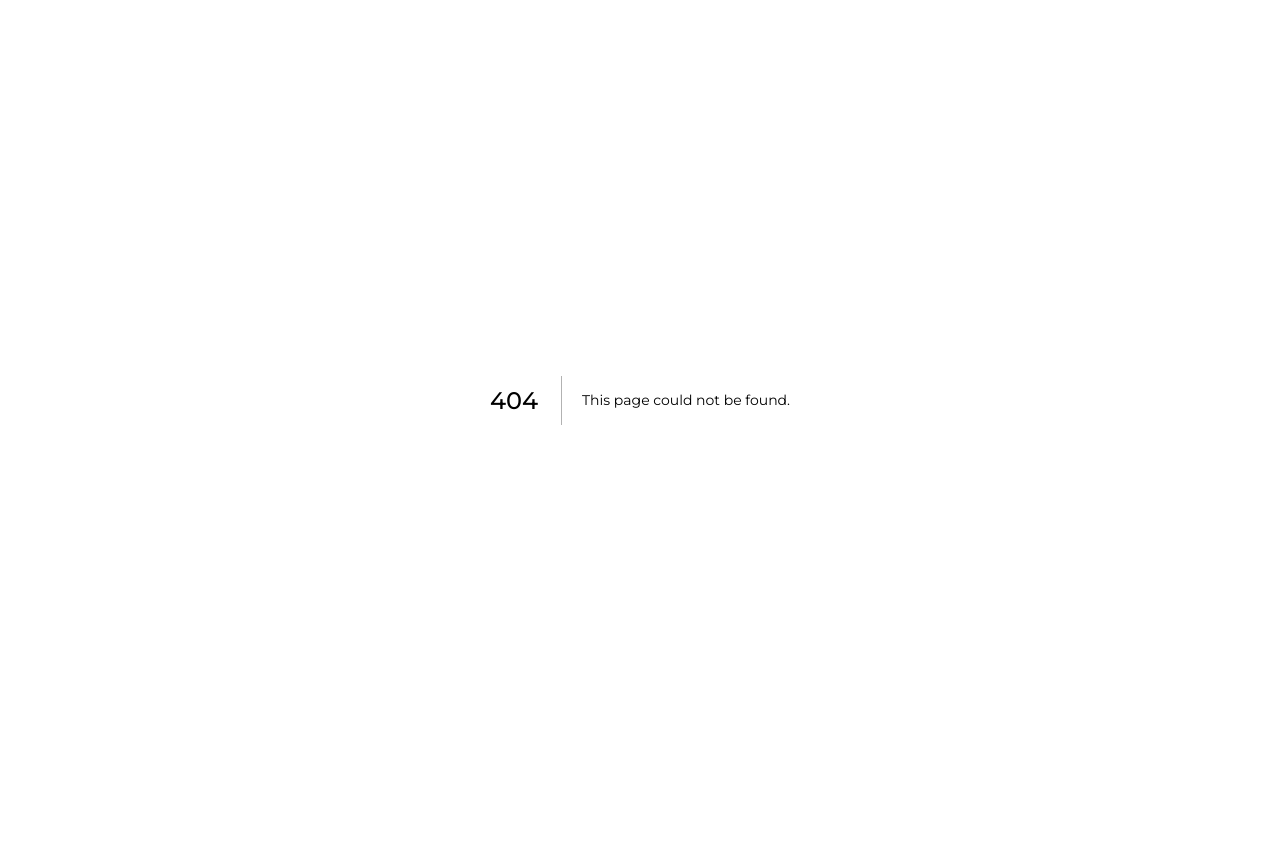
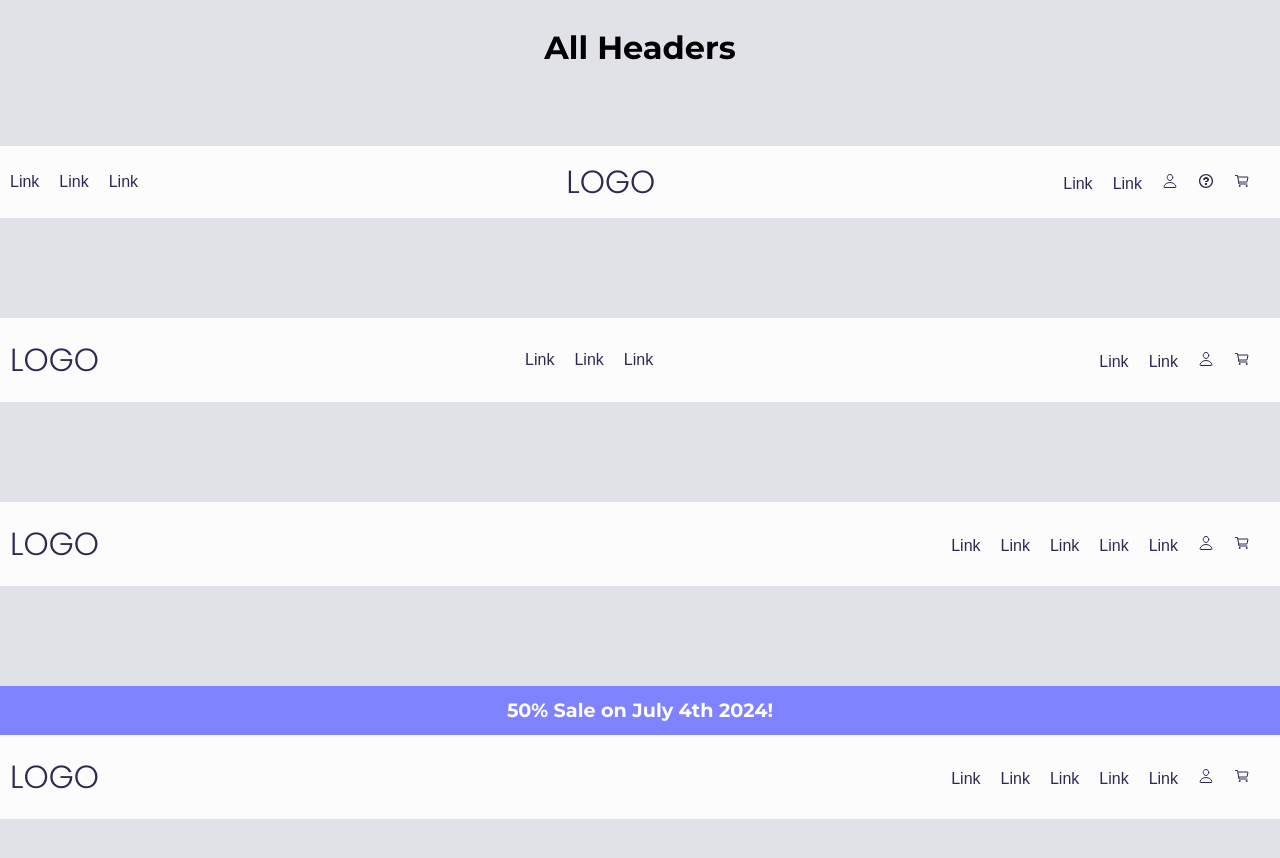
Before and after one commit to alphageekdom/nextjs-static-files, a Next.js app in the folder shopify-static/: page /headers in a window 1280 px wide. Before the commit this address had no page. Shown: the top 858 px of the page. Before the commit the page ends 800 px from the top, so only its background shows below. Built offline with nearby package versions, Linux system fonts and the light colour scheme.

Commit message:
finished navbars/headers

```diff
--- /dev/null
+++ b/shopify-static/src/components/announceBar/AnnounceBar.js
@@ -0,0 +1,3 @@
+export default function AnnounceBar() {
+  return <div className='announce-bar'>50% Sale on July 4th 2024!</div>;
+}
--- /dev/null
+++ b/shopify-static/src/components/announceBar/AnnounceBar.scss
@@ -0,0 +1,10 @@
+.announce-bar {
+  display: flex;
+  justify-content: center;
+  align-items: center;
+  padding: 15px 0;
+  font-size: 1.2rem;
+  background: #8083ff;
+  color: white;
+  font-weight: 700;
+}
--- a/shopify-static/src/components/components.scss
+++ b/shopify-static/src/components/components.scss
@@ -1,3 +1,6 @@
 @use './header/Header1/Header1.scss';
 @use './header/Header2/Header2.scss';
 @use './header/Header3/Header3.scss';
+@use './header/Header4/Header4.scss';
+@use './announceBar/AnnounceBar.scss';
+@use './layouts/ShowLayout.scss';
--- a/shopify-static/src/components/header/Header2/Header2.scss
+++ b/shopify-static/src/components/header/Header2/Header2.scss
@@ -3,9 +3,10 @@
   flex-direction: row;
   justify-content: space-between;
   align-items: center;
-  padding: 20px 10px;
   background: #fcfcfc;
   color: #1b1b1b;
+  padding: 0 10px;
+  height: 84px;
   a {
     font-family: sans-serif;
     text-decoration: none;
@@ -27,6 +28,10 @@
     a {
       font-size: 2rem;
       font-family: 'Poppins', sans-serif;
+      display: flex;
+      flex-direction: column;
+      justify-content: center;
+      align-items: center;
     }
   }
 }
--- a/shopify-static/src/components/header/Header3/Header3.scss
+++ b/shopify-static/src/components/header/Header3/Header3.scss
@@ -3,9 +3,10 @@
   flex-direction: row;
   justify-content: space-between;
   align-items: center;
-  padding: 20px 10px;
   background: #fcfcfc;
   color: #1b1b1b;
+  padding: 0 10px;
+  height: 84px;
   a {
     font-family: sans-serif;
     text-decoration: none;
@@ -27,6 +28,10 @@
     a {
       font-size: 2rem;
       font-family: 'Poppins', sans-serif;
+      display: flex;
+      flex-direction: column;
+      justify-content: center;
+      align-items: center;
     }
   }
 }
--- /dev/null
+++ b/shopify-static/src/components/header/Header4/Header4.js
@@ -0,0 +1,30 @@
+import AnnounceBar from '@/components/announceBar/AnnounceBar';
+import { IoPersonOutline } from 'react-icons/io5';
+import { IoCartOutline } from 'react-icons/io5';
+
+export default function Header4() {
+  return (
+    <>
+      <AnnounceBar />
+      <header className='header header4'>
+        <div className='header4__logo'>
+          <a href='/link'>LOGO</a>
+        </div>
+        <div className='header4__collections-nav'>
+          <a href='/link'>Link</a>
+          <a href='/link'>Link</a>
+          <a href='/link'>Link</a>
+          <a href='/link'>Link</a>
+          <a href='/link'>Link</a>
+          <a href='/link'>
+            <IoPersonOutline />
+          </a>
+
+          <a href='/cart'>
+            <IoCartOutline />
+          </a>
+        </div>
+      </header>
+    </>
+  );
+}
--- /dev/null
+++ b/shopify-static/src/components/header/Header4/Header4.scss
@@ -0,0 +1,37 @@
+.header4 {
+  display: flex;
+  flex-direction: row;
+  justify-content: space-between;
+  align-items: center;
+  background: #fcfcfc;
+  color: #1b1b1b;
+  padding: 0 10px;
+  height: 84px;
+  a {
+    font-family: sans-serif;
+    text-decoration: none;
+    color: #2c2952;
+    font-weight: 500;
+    &:hover {
+      color: #ff7518;
+    }
+  }
+
+  &__collections-nav {
+    a {
+      padding-right: 20px;
+      display: inline-block;
+    }
+  }
+
+  &__logo {
+    a {
+      font-size: 2rem;
+      font-family: 'Poppins', sans-serif;
+      display: flex;
+      flex-direction: column;
+      justify-content: center;
+      align-items: center;
+    }
+  }
+}
--- /dev/null
+++ b/shopify-static/src/components/layouts/ShowLayout.js
@@ -0,0 +1,7 @@
+export default function ShowLayout(props) {
+  return (
+    <>
+      <main>{props.children}</main>
+    </>
+  );
+}
--- /dev/null
+++ b/shopify-static/src/components/layouts/ShowLayout.scss
@@ -0,0 +1,10 @@
+h1 {
+  font-size: 2rem;
+  text-align: center;
+  display: block;
+  margin: 2rem 0;
+}
+
+.comp-space {
+  padding: 50px 0;
+}
--- /dev/null
+++ b/shopify-static/src/pages/headers.js
@@ -0,0 +1,25 @@
+import Header2 from '@/components/header/Header2/Header2';
+import ShowLayout from '../components/layouts/ShowLayout';
+import Header1 from '@/components/header/Header1/Header1';
+import Header3 from '@/components/header/Header3/Header3';
+import Header4 from '@/components/header/Header4/Header4';
+
+export default function Home() {
+  return (
+    <ShowLayout>
+      <h1>All Headers</h1>
+      <div className='comp-space'>
+        <Header1 />
+      </div>
+      <div className='comp-space'>
+        <Header2 />
+      </div>
+      <div className='comp-space'>
+        <Header3 />
+      </div>
+      <div className='comp-space'>
+        <Header4 />
+      </div>
+    </ShowLayout>
+  );
+}
```
